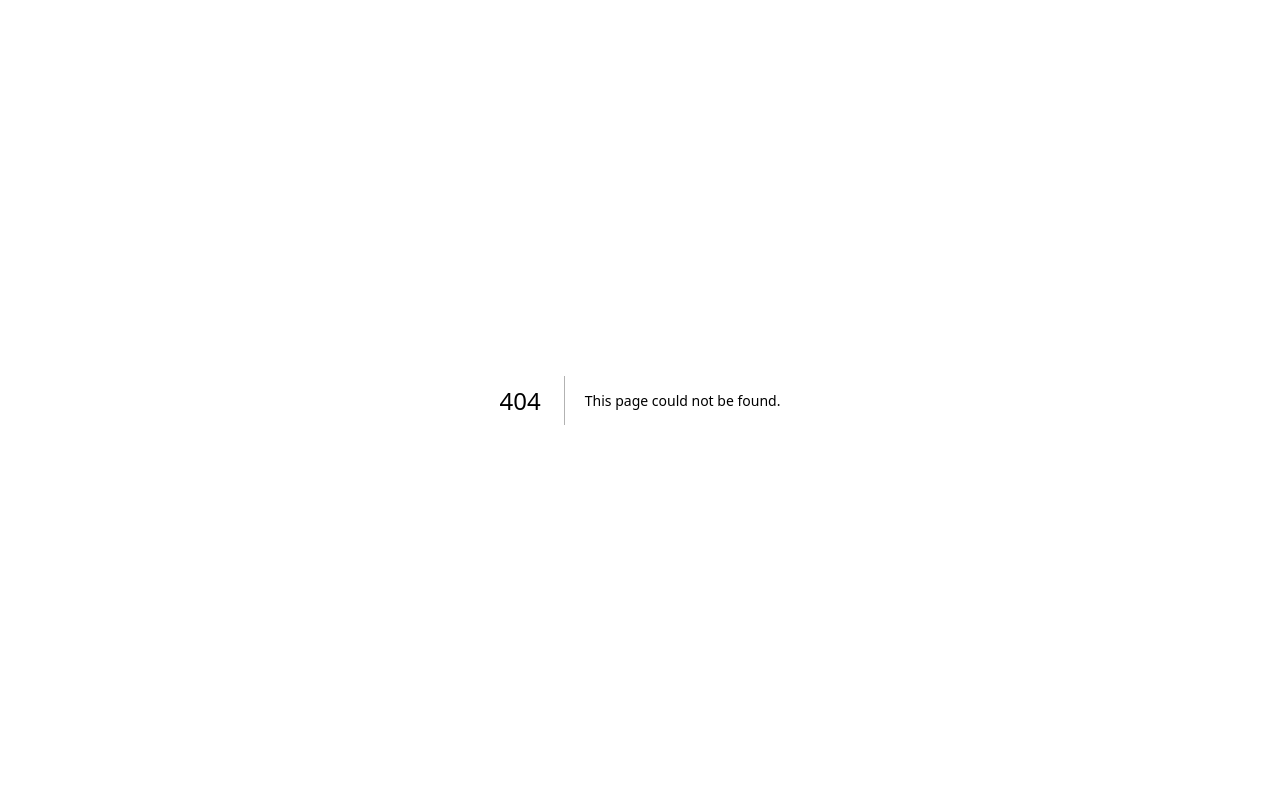
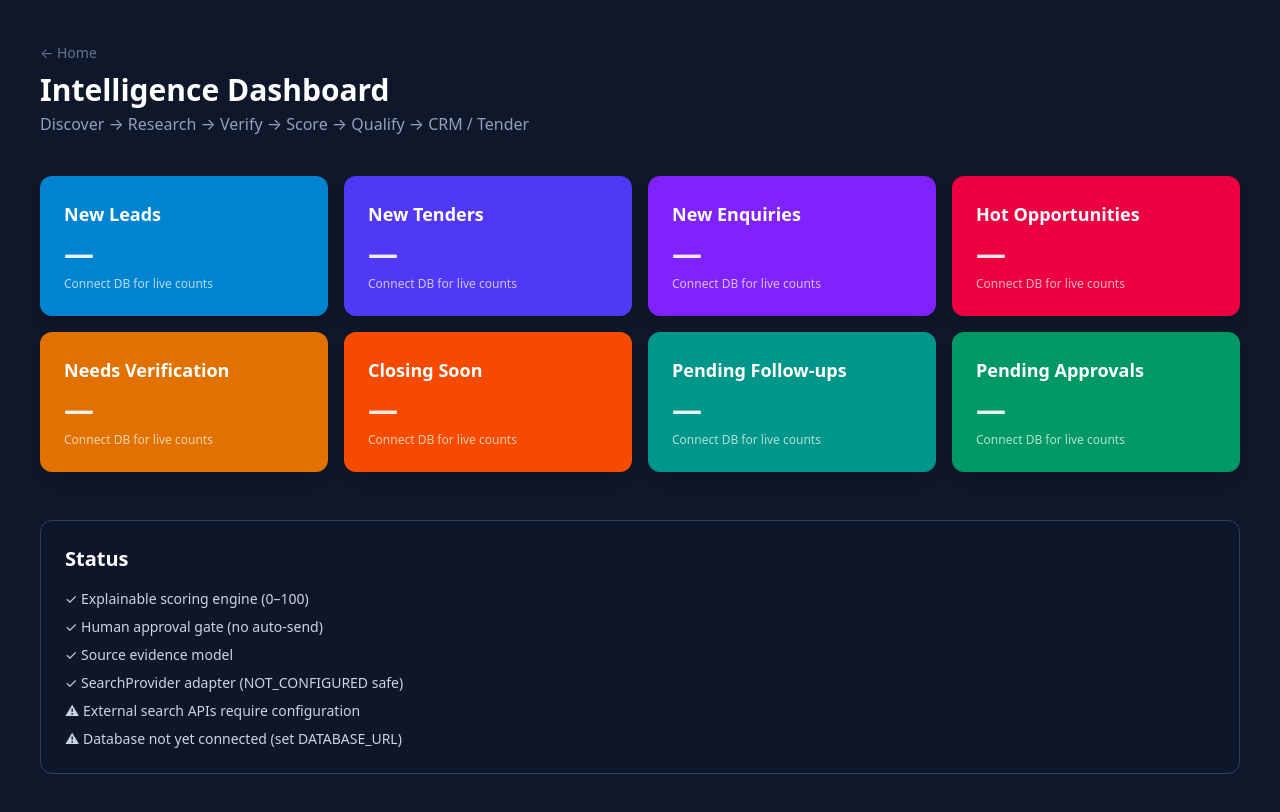
Before and after one commit to samsonjames7725-blip/groklbmt, a Next.js app: page /intelligence in a window 1280 px wide. Before the commit this address had no page. Built offline with nearby package versions, Linux system fonts and the light colour scheme.

Commit message:
feat: Intelligence Dashboard UI

```diff
--- /dev/null
+++ b/src/app/intelligence/page.tsx
@@ -0,0 +1,54 @@
+import Link from "next/link";
+
+const cards = [
+  { title: "New Leads", href: "/intelligence/leads", color: "bg-sky-600" },
+  { title: "New Tenders", href: "/intelligence/tenders", color: "bg-indigo-600" },
+  { title: "New Enquiries", href: "/intelligence/enquiries", color: "bg-violet-600" },
+  { title: "Hot Opportunities", href: "/intelligence/leads?priority=HOT", color: "bg-rose-600" },
+  { title: "Needs Verification", href: "/intelligence/leads?status=UNVERIFIED", color: "bg-amber-600" },
+  { title: "Closing Soon", href: "/intelligence/tenders?closing=7d", color: "bg-orange-600" },
+  { title: "Pending Follow-ups", href: "/intelligence/leads?followup=1", color: "bg-teal-600" },
+  { title: "Pending Approvals", href: "/approvals", color: "bg-emerald-600" },
+];
+
+export default function IntelligenceDashboard() {
+  return (
+    <main className="min-h-screen p-6 md:p-10">
+      <header className="mb-10">
+        <Link href="/" className="text-sm text-slate-500 hover:text-sky-400">
+          ← Home
+        </Link>
+        <h1 className="mt-2 text-3xl font-bold text-white">Intelligence Dashboard</h1>
+        <p className="mt-1 text-slate-400">
+          Discover → Research → Verify → Score → Qualify → CRM / Tender
+        </p>
+      </header>
+
+      <div className="grid gap-4 sm:grid-cols-2 lg:grid-cols-4">
+        {cards.map((c) => (
+          <Link
+            key={c.title}
+            href={c.href}
+            className={`${c.color} rounded-xl p-6 text-white shadow-lg hover:opacity-90 transition`}
+          >
+            <h2 className="text-lg font-semibold">{c.title}</h2>
+            <p className="mt-2 text-3xl font-bold opacity-90">—</p>
+            <p className="mt-1 text-xs opacity-70">Connect DB for live counts</p>
+          </Link>
+        ))}
+      </div>
+
+      <section className="mt-12 rounded-xl border border-slate-700 bg-slate-900/50 p-6">
+        <h2 className="text-xl font-semibold text-white">Status</h2>
+        <ul className="mt-4 space-y-2 text-sm text-slate-300">
+          <li>✓ Explainable scoring engine (0–100)</li>
+          <li>✓ Human approval gate (no auto-send)</li>
+          <li>✓ Source evidence model</li>
+          <li>✓ SearchProvider adapter (NOT_CONFIGURED safe)</li>
+          <li>⚠ External search APIs require configuration</li>
+          <li>⚠ Database not yet connected (set DATABASE_URL)</li>
+        </ul>
+      </section>
+    </main>
+  );
+}
```
